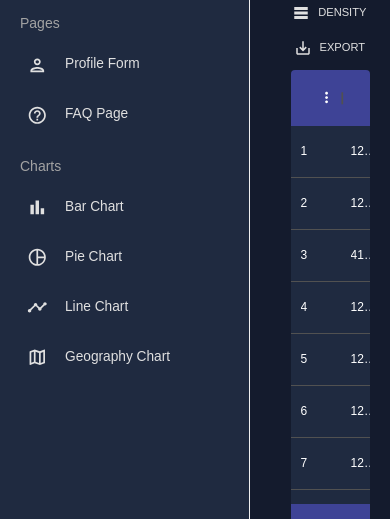
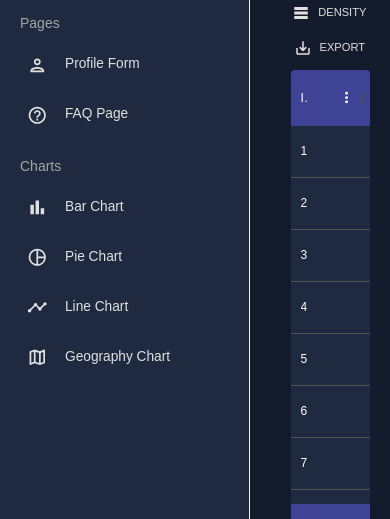
Before and after one commit to Samiomidi/cost-management, a Next.js app: page /contacts in a window 390 px wide. Shown: the part 325-844 px from the top of the page. Built offline with nearby package versions, Linux system fonts and the light colour scheme.

Commit message:
data grid responsive for mobile view

```diff
--- a/pages/contacts.js
+++ b/pages/contacts.js
@@ -10,20 +10,21 @@ const Contacts = () => {
   const colors = tokens(theme.palette.mode);
 
   const columns = [
-    { field: "id", headerName: "ID", flex:0.5},
-    { field: "registrarId", headerName: "Registrar ID", flex:1 },
+    { field: "id", headerName: "ID", width: 70},
+    { field: "registrarId", headerName: "Registrar ID", minWidth: 100 },
     {
       field: "name",
       headerName: "Name",
-         flex:"auto",
+      flex:1,
       cellClassName: "name-column--cell",
+      minWidth: 150,
 
     },
     {
       field: "age",
       headerName: "Age",
       type: "number",
-      flex:0.5,
+      width: 70,
       headerAlign: "left",
       align: "left",
 
@@ -31,27 +32,29 @@ const Contacts = () => {
     {
       field: "phone",
       headerName: "Phone Number",
-         flex:"auto",
+      minWidth: 150,
     },
     {
       field: "email",
       headerName: "Email",
-         flex:"auto",
+      flex:1,
+      minWidth: 200,
     },
     {
       field: "address",
       headerName: "Address",
-         flex:"auto",
+      minWidth: 250,
+
     },
     {
       field: "city",
       headerName: "City",
-         flex:"auto",
+      minWidth: 110,
     },
     {
       field: "zipCode",
       headerName: "Zip Code",
-         flex:"auto",
+      minWidth: 100,
     },
   ];
 
```
Also changed, not shown: pages/invoices.js (+6 -4 lines), pages/team.js (+14 -6 lines).
